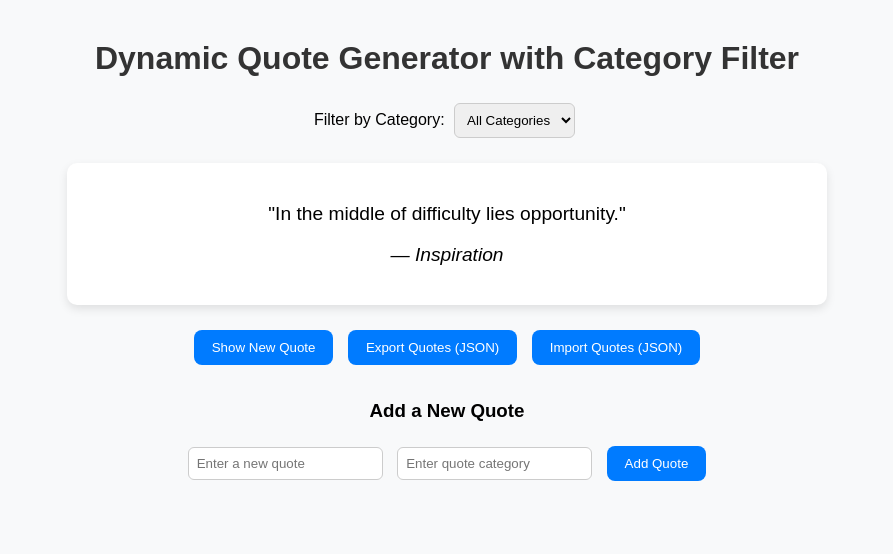
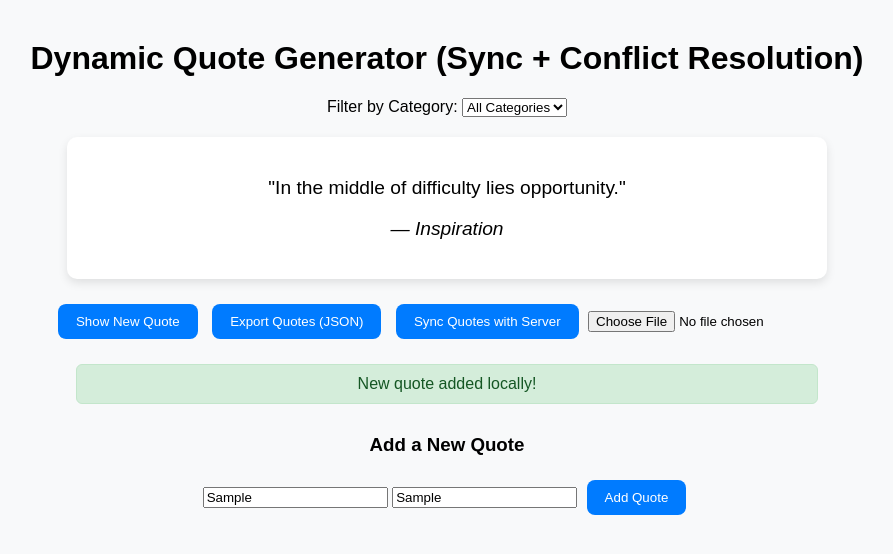
Before and after one commit to Josh-cpanel/alx_fe_javascript, a plain HTML site: page dom-manipulation/index.html in a window 1280 px wide. Both pictures are taken after typing "Sample", "Sample" into the empty fields and a click on the button "Add Quote". Shown: the whole page, without its empty margins (193-1086 px from the left). Drawn offline with Linux system fonts and the light colour scheme.

Commit message:
Syncing data with server

```diff
--- a/dom-manipulation/index.html
+++ b/dom-manipulation/index.html
@@ -3,24 +3,20 @@
 <head>
   <meta charset="UTF-8">
   <meta name="viewport" content="width=device-width, initial-scale=1.0">
-  <title>Dynamic Quote Generator with Filters</title>
+  <title>Dynamic Quote Generator - Data Sync</title>
   <style>
     body {
       font-family: Arial, sans-serif;
-      background-color: #f8f9fa;
+      background: #f8f9fa;
       text-align: center;
       margin: 40px;
-    }
-
-    h1 {
-      color: #333;
     }
 
     #quoteDisplay {
       margin: 20px auto;
       padding: 20px;
       width: 60%;
-      background-color: #fff;
+      background: #fff;
       border-radius: 10px;
       box-shadow: 0 4px 10px rgba(0,0,0,0.1);
       font-size: 1.2em;
@@ -31,30 +27,32 @@
       padding: 10px 18px;
       border: none;
       border-radius: 8px;
-      background-color: #007bff;
+      background: #007bff;
       color: white;
       cursor: pointer;
       margin: 5px;
     }
 
     button:hover {
-      background-color: #0056b3;
+      background: #0056b3;
     }
 
-    input, select {
-      padding: 8px;
-      margin: 5px;
+    #notification {
+      margin-top: 20px;
+      color: #155724;
+      background-color: #d4edda;
+      border: 1px solid #c3e6cb;
+      padding: 10px;
       border-radius: 6px;
-      border: 1px solid #ccc;
-    }
-
-    #importFile {
+      width: 60%;
+      margin-left: auto;
+      margin-right: auto;
       display: none;
     }
   </style>
 </head>
 <body>
-  <h1>Dynamic Quote Generator with Category Filter</h1>
+  <h1>Dynamic Quote Generator (Sync + Conflict Resolution)</h1>
 
   <div>
     <label for="categoryFilter">Filter by Category:</label>
@@ -68,11 +66,11 @@
   <div style="margin-top: 20px;">
     <button id="newQuote">Show New Quote</button>
     <button id="exportQuotes">Export Quotes (JSON)</button>
-    <label for="importFile" style="cursor: pointer;">
-      <button id="importQuotes">Import Quotes (JSON)</button>
-    </label>
+    <button id="syncQuotes">Sync Quotes with Server</button>
     <input type="file" id="importFile" accept=".json" />
   </div>
+
+  <div id="notification"></div>
 
   <h3 style="margin-top: 30px;">Add a New Quote</h3>
   <div>
--- a/dom-manipulation/script.js
+++ b/dom-manipulation/script.js
@@ -1,85 +1,83 @@
-// --- Quotes Array (Load from Local Storage or Default) ---
+// --- Quotes Array ---
 let quotes = JSON.parse(localStorage.getItem("quotes")) || [
   { text: "Success is not final; failure is not fatal.", category: "Motivation" },
   { text: "In the middle of difficulty lies opportunity.", category: "Inspiration" },
   { text: "Life is what happens when you're busy making other plans.", category: "Life" }
 ];
 
-// --- DOM Elements ---
+// DOM Elements
 const quoteDisplay = document.getElementById("quoteDisplay");
 const newQuoteBtn = document.getElementById("newQuote");
 const addQuoteBtn = document.getElementById("addQuote");
 const exportBtn = document.getElementById("exportQuotes");
 const importInput = document.getElementById("importFile");
 const categoryFilter = document.getElementById("categoryFilter");
+const syncBtn = document.getElementById("syncQuotes");
+const notification = document.getElementById("notification");
 
-// --- Initialize on Page Load ---
+// Initialize
 window.onload = () => {
   populateCategories();
   restoreFilterPreference();
   showRandomQuote();
 };
 
-// --- Save Quotes to Local Storage ---
+// --- Helper: Save Quotes to Local Storage ---
 function saveQuotes() {
   localStorage.setItem("quotes", JSON.stringify(quotes));
 }
 
-// --- Populate Categories Dynamically Using appendChild() ---
+// --- Helper: Show Notifications ---
+function showNotification(message, duration = 4000) {
+  notification.textContent = message;
+  notification.style.display = "block";
+  setTimeout(() => {
+    notification.style.display = "none";
+  }, duration);
+}
+
+// --- Populate Categories ---
 function populateCategories() {
-  // Clear existing options
   categoryFilter.innerHTML = "";
-
   const allOption = document.createElement("option");
   allOption.value = "all";
   allOption.textContent = "All Categories";
   categoryFilter.appendChild(allOption);
 
-  const uniqueCategories = [...new Set(quotes.map(q => q.category))];
-  uniqueCategories.forEach(category => {
-    const option = document.createElement("option");
-    option.value = category;
-    option.textContent = category;
-    categoryFilter.appendChild(option);
+  const categories = [...new Set(quotes.map(q => q.category))];
+  categories.forEach(cat => {
+    const opt = document.createElement("option");
+    opt.value = cat;
+    opt.textContent = cat;
+    categoryFilter.appendChild(opt);
   });
 }
 
-// --- Show Random Quote Based on Selected Category ---
+// --- Display Random Quote ---
 function showRandomQuote() {
-  const selectedCategory = categoryFilter.value;
-  let filteredQuotes =
-    selectedCategory === "all"
-      ? quotes
-      : quotes.filter(q => q.category === selectedCategory);
-
-  quoteDisplay.innerHTML = ""; // Clear previous
+  const filter = categoryFilter.value;
+  const filteredQuotes = filter === "all" ? quotes : quotes.filter(q => q.category === filter);
+  quoteDisplay.innerHTML = "";
 
   if (filteredQuotes.length === 0) {
-    const message = document.createElement("p");
-    message.textContent = "No quotes available for this category.";
-    quoteDisplay.appendChild(message);
+    const msg = document.createElement("p");
+    msg.textContent = "No quotes available for this category.";
+    quoteDisplay.appendChild(msg);
     return;
   }
 
-  const randomQuote =
-    filteredQuotes[Math.floor(Math.random() * filteredQuotes.length)];
-
-  // Build quote display dynamically
+  const random = filteredQuotes[Math.floor(Math.random() * filteredQuotes.length)];
   const quoteText = document.createElement("p");
-  quoteText.textContent = `"${randomQuote.text}"`;
-
+  quoteText.textContent = `"${random.text}"`;
   const quoteCat = document.createElement("p");
-  quoteCat.textContent = `— ${randomQuote.category}`;
+  quoteCat.textContent = `— ${random.category}`;
   quoteCat.style.fontStyle = "italic";
 
   quoteDisplay.appendChild(quoteText);
   quoteDisplay.appendChild(quoteCat);
-
-  // Save last viewed quote in sessionStorage
-  sessionStorage.setItem("lastViewedQuote", JSON.stringify(randomQuote));
 }
 
-// --- Add a New Quote Dynamically ---
+// --- Add New Quote ---
 function addQuote() {
   const text = document.getElementById("newQuoteText").value.trim();
   const category = document.getElementById("newQuoteCategory").value.trim();
@@ -88,9 +86,7 @@ function addQuote() {
     quotes.push({ text, category });
     saveQuotes();
     populateCategories();
-    alert("Quote added successfully!");
-    document.getElementById("newQuoteText").value = "";
-    document.getElementById("newQuoteCategory").value = "";
+    showNotification("New quote added locally!");
   } else {
     alert("Please fill out both fields.");
   }
@@ -109,31 +105,61 @@ function exportQuotes() {
   URL.revokeObjectURL(url);
 }
 
-// --- Import Quotes from JSON File ---
+// --- Import from JSON ---
 function importFromJsonFile(event) {
   const fileReader = new FileReader();
-  fileReader.onload = function(e) {
+  fileReader.onload = e => {
     const importedQuotes = JSON.parse(e.target.result);
     quotes.push(...importedQuotes);
     saveQuotes();
     populateCategories();
-    alert("Quotes imported successfully!");
+    showNotification("Quotes imported successfully!");
   };
   fileReader.readAsText(event.target.files[0]);
 }
 
-// --- Filter Quotes by Category ---
+// --- Filter Quotes ---
 function filterQuotes() {
-  const selectedCategory = categoryFilter.value;
-  localStorage.setItem("lastSelectedCategory", selectedCategory);
+  localStorage.setItem("lastSelectedCategory", categoryFilter.value);
   showRandomQuote();
 }
 
-// --- Restore Last Filter Preference from Local Storage ---
 function restoreFilterPreference() {
-  const savedCategory = localStorage.getItem("lastSelectedCategory");
-  if (savedCategory) {
-    categoryFilter.value = savedCategory;
+  const saved = localStorage.getItem("lastSelectedCategory");
+  if (saved) categoryFilter.value = saved;
+}
+
+// --- Simulated Server Sync ---
+async function syncWithServer() {
+  showNotification("Syncing with server...");
+
+  try {
+    // Simulate fetching server data
+    const response = await fetch("https://jsonplaceholder.typicode.com/posts?_limit=5");
+    const serverData = await response.json();
+
+    // Convert fake server posts to quote format
+    const serverQuotes = serverData.map(post => ({
+      text: post.title,
+      category: "Server"
+    }));
+
+    // Conflict resolution: server data takes precedence
+    const localTexts = new Set(quotes.map(q => q.text));
+    const newFromServer = serverQuotes.filter(q => !localTexts.has(q.text));
+
+    if (newFromServer.length > 0) {
+      quotes.push(...newFromServer);
+      saveQuotes();
+      populateCategories();
+      showNotification("Sync complete: new server quotes added!");
+    } else {
+      showNotification("No new quotes from server.");
+    }
+
+  } catch (error) {
+    console.error("Sync error:", error);
+    showNotification("Error syncing with server. Try again later.");
   }
 }
 
@@ -142,3 +168,4 @@ newQuoteBtn.addEventListener("click", showRandomQuote);
 addQuoteBtn.addEventListener("click", addQuote);
 exportBtn.addEventListener("click", exportQuotes);
 importInput.addEventListener("change", importFromJsonFile);
+syncBtn.addEventListener("click", syncWithServer);
```
